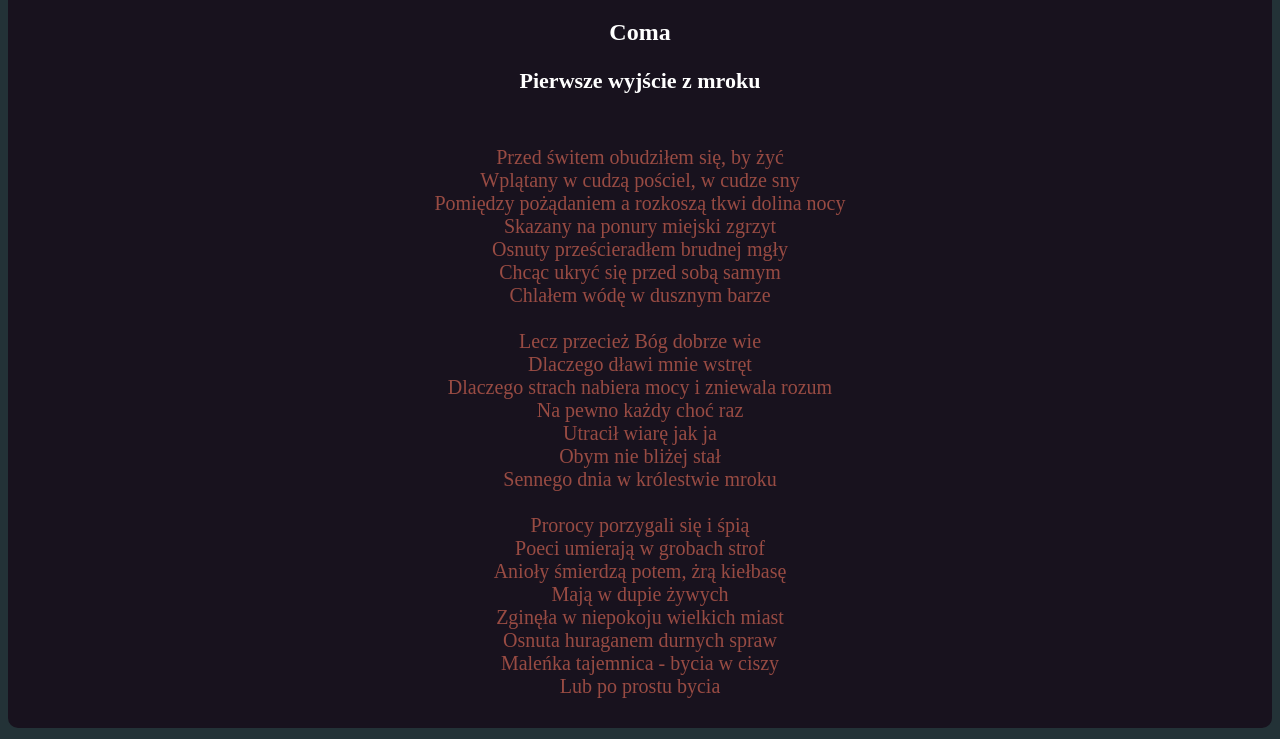
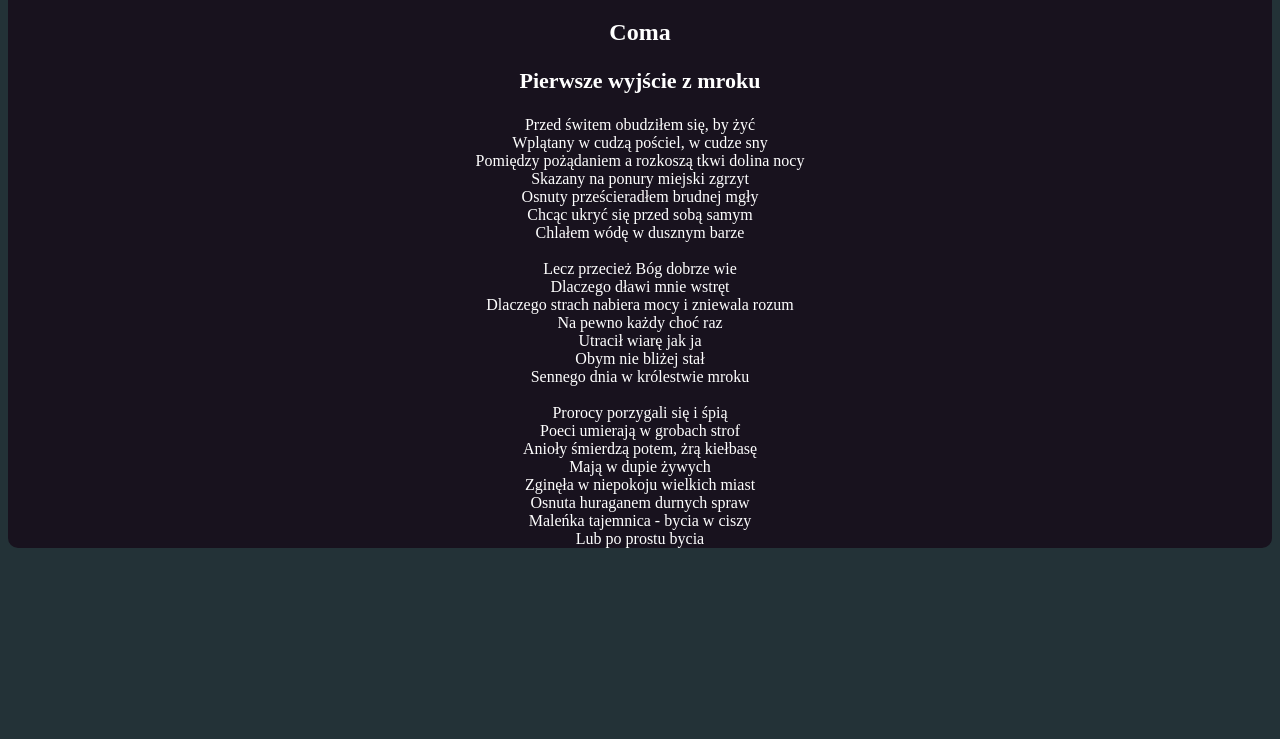
Before and after one commit to KamuiShiro666/Zad7.3, a plain HTML site: page index.html in a window 1280 px wide. Shown: the part 61-800 px from the top of the page. Drawn offline with Linux system fonts and the light colour scheme.

Commit message:
Change class of div

```diff
--- a/index.html
+++ b/index.html
@@ -11,7 +11,7 @@
 			<h1> Lyrics </h1>
 			<h2>Coma</h2>
 			<h3>Pierwsze wyjście z mroku</h3>
-			<div class="lyrics">
+			<div class="lyric">
 				<p>Przed świtem obudziłem się, by żyć <br>
 Wplątany w cudzą pościel, w cudze sny <br>
 Pomiędzy pożądaniem a rozkoszą tkwi dolina nocy <br>
```
